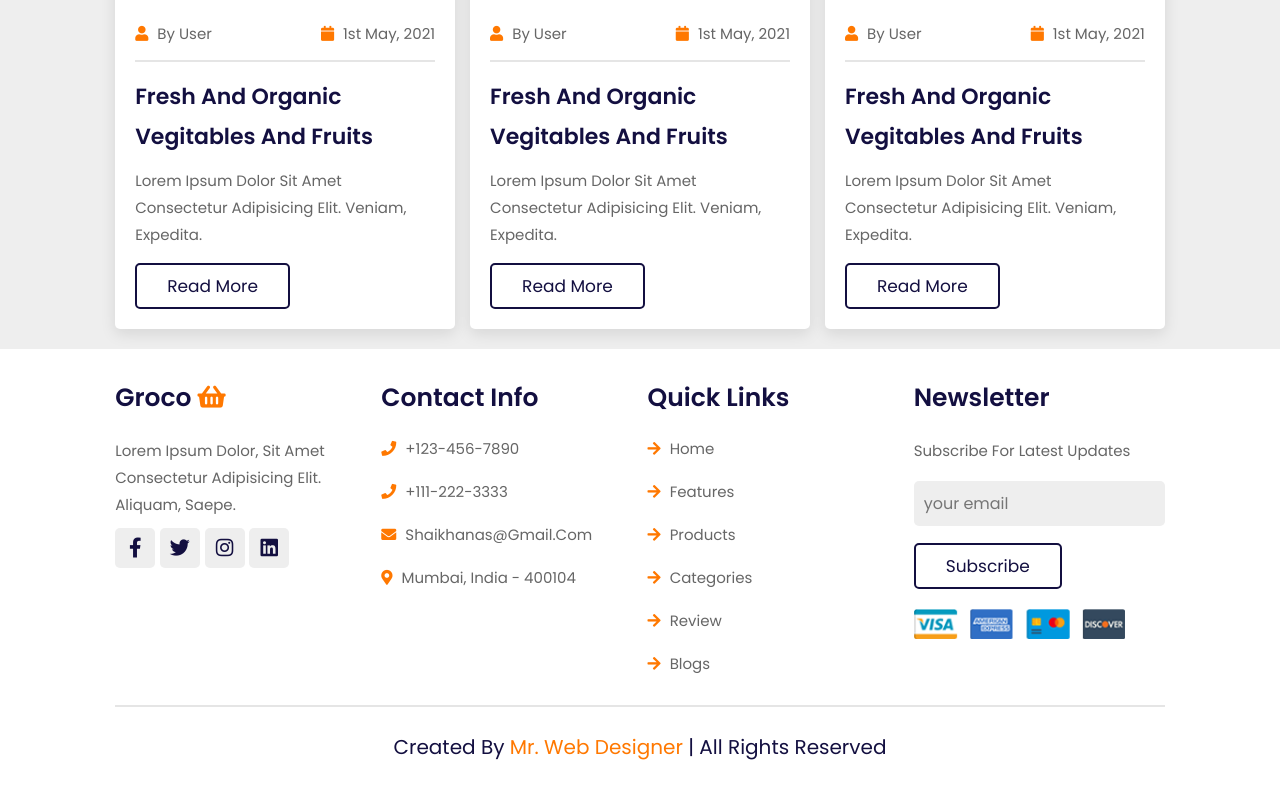
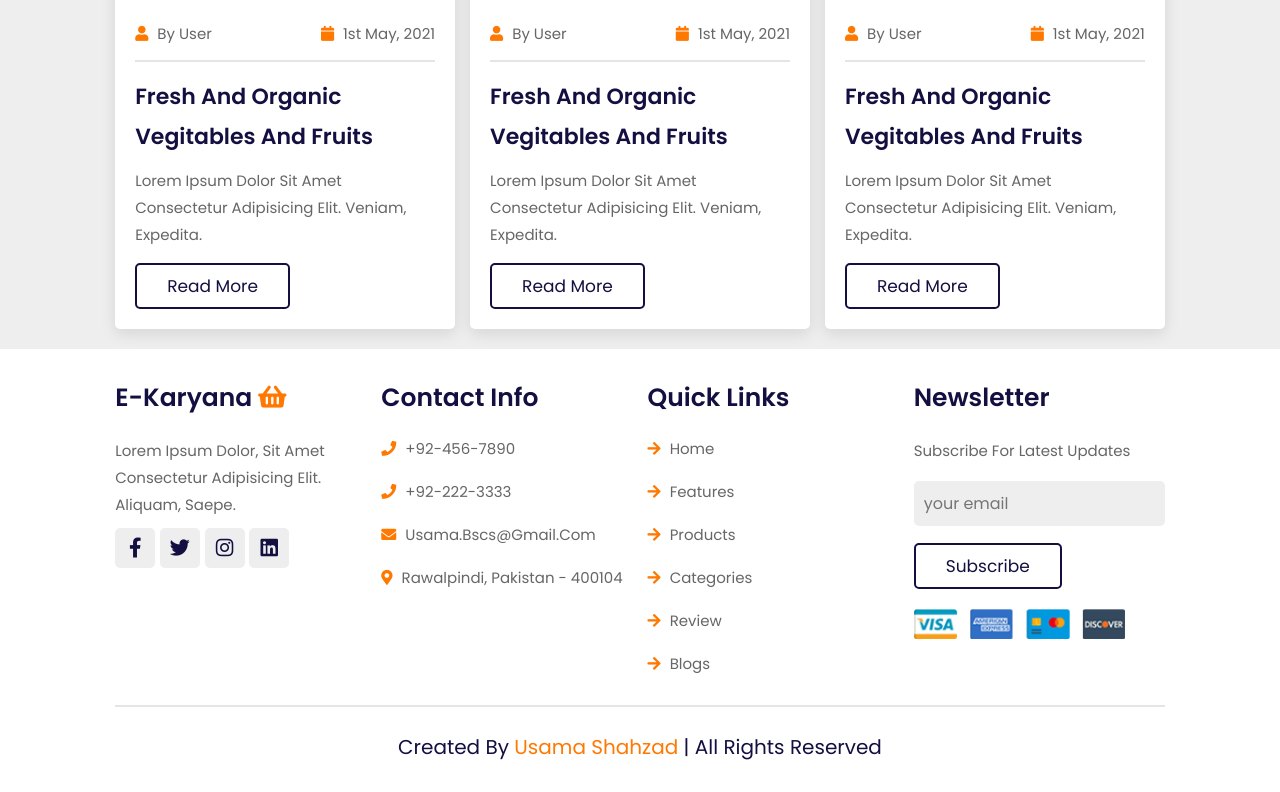
Before and after one commit to Usama-Shahzad1362/E-Karyana.github.io, a plain HTML site: page index.html in a window 1280 px wide. Shown: the part 3920-4712 px from the top of the page. Drawn offline with nearby package versions, Linux system fonts and the light colour scheme.

Commit message:
Update index.html

```diff
--- a/index.html
+++ b/index.html
@@ -449,7 +449,7 @@
     <div class="box-container">
 
         <div class="box">
-            <h3> groco <i class="fas fa-shopping-basket"></i> </h3>
+            <h3> E-Karyana <i class="fas fa-shopping-basket"></i> </h3>
             <p>Lorem ipsum dolor, sit amet consectetur adipisicing elit. Aliquam, saepe.</p>
             <div class="share">
                 <a href="#" class="fab fa-facebook-f"></a>
@@ -461,10 +461,10 @@
 
         <div class="box">
             <h3>contact info</h3>
-            <a href="#" class="links"> <i class="fas fa-phone"></i> +123-456-7890 </a>
-            <a href="#" class="links"> <i class="fas fa-phone"></i> +111-222-3333 </a>
-            <a href="#" class="links"> <i class="fas fa-envelope"></i> shaikhanas@gmail.com </a>
-            <a href="#" class="links"> <i class="fas fa-map-marker-alt"></i> mumbai, india - 400104 </a>
+            <a href="#" class="links"> <i class="fas fa-phone"></i> +92-456-7890 </a>
+            <a href="#" class="links"> <i class="fas fa-phone"></i> +92-222-3333 </a>
+            <a href="#" class="links"> <i class="fas fa-envelope"></i> usama.bscs@gmail.com </a>
+            <a href="#" class="links"> <i class="fas fa-map-marker-alt"></i> Rawalpindi, Pakistan - 400104 </a>
         </div>
 
         <div class="box">
@@ -487,7 +487,7 @@
 
     </div>
 
-    <div class="credit"> created by <span> mr. web designer </span> | all rights reserved </div>
+    <div class="credit"> created by <span> Usama Shahzad </span> | all rights reserved </div>
 
 </section>
 
```
